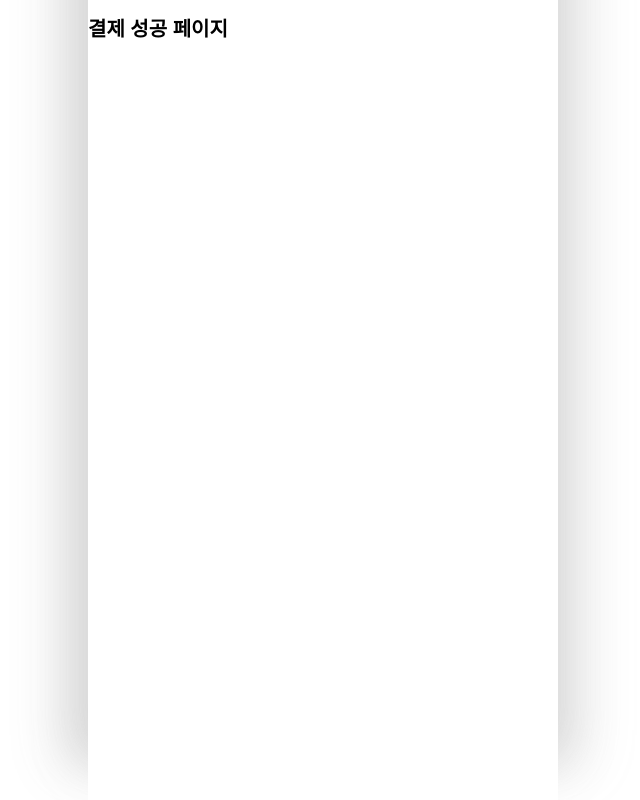
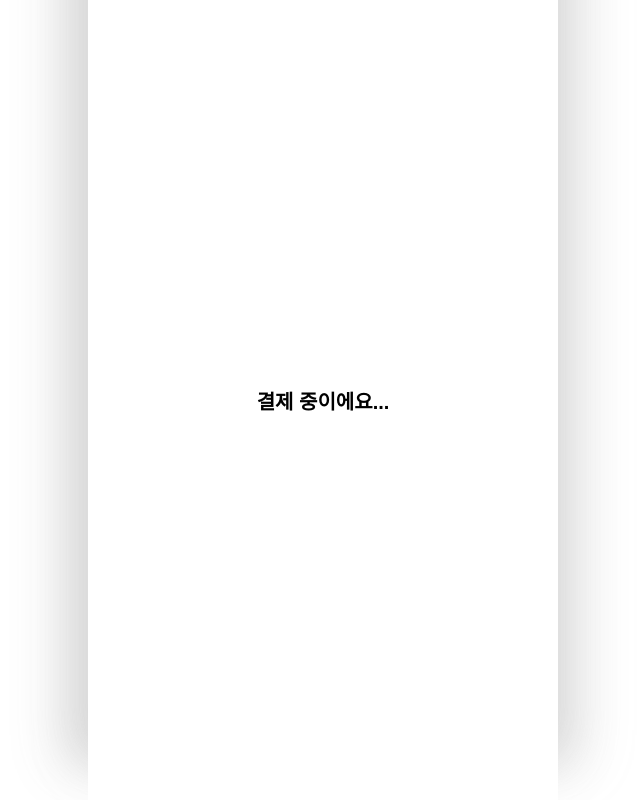
Before and after one commit to 2025-BLAYBUS-TEAM-hairGGmalza/hairGGmalza-client, a Next.js app: page /test/1 in a window 1280 px wide. Shown: the whole page, without its empty margins (317-957 px from the left). Built offline with nearby package versions, Linux system fonts and the light colour scheme; a web font is replaced by a local one.

Commit message:
FEAT: 결제 페이지 이동까지 성공

```diff
--- a/src/apis/payAPI.ts
+++ b/src/apis/payAPI.ts
@@ -23,8 +23,7 @@ export const postReservation = async (memberId: number, designerId: number, meet
       // ✅ 성공 시 결제 페이지로 리다이렉트
       if (response.data?.data?.next_redirect_pc_url) {
          console.log("🔗 결제 페이지로 이동:", response.data.data.next_redirect_pc_url);
-         // window.location.href=` ${response.data.data.next_redirect_pc_url}`// 새 창에서 열기
-         window.open(response.data.data.next_redirect_pc_url, "_blank"); // 새 창에서 열기
+         window.location.href=` ${response.data.data.next_redirect_pc_url}`// 새 창에서 열기
       } else {
          console.error("❌ 결제 URL이 응답에 없습니다.");
       }
@@ -46,8 +45,9 @@ export const postPGtoken = async (pg_token: string|null, reservationId: string)
 
    try {
       const response = await axios.get(`${API_URL}/reservation/${reservationId}/pay/completed?pg_token=${pg_token}`);
-
       console.log("✅ 결제 완료:", response.data);
+      // 결제 상세 내역 페이지로 이동
+      window.location.href=`/reservation/${reservationId}`//
 
       return response.data;
    }
--- a/src/app/test/[reservationId]/page.tsx
+++ b/src/app/test/[reservationId]/page.tsx
@@ -3,6 +3,7 @@
 import { postPGtoken } from '@/apis/payAPI';
 import { useParams } from 'next/navigation';
 import React, { useEffect } from 'react'
+import styled from 'styled-components';
 
 const PaymentSuccessPage = () => {
    const reservationId = String(useParams().reservationId);
@@ -13,11 +14,24 @@ const PaymentSuccessPage = () => {
             const pg_token = new URLSearchParams(window.location.search).get("pg_token");
             postPGtoken(pg_token, reservationId);
          }
+         else {
+            console.error("❌ pg_token이 없습니다.");
+         }
       }, [reservationId]);
 
    return (
-      <h1>결제 성공 페이지</h1>
+      <Wrapper>
+         <h1>결제 중이에요...</h1>
+      </Wrapper>
    )
 }
 
 export default PaymentSuccessPage
+
+const Wrapper = styled.div`
+   display: flex;
+   justify-content: center;
+   align-items: center;
+   height: 100vh;
+   font-size: 10px;
+`
```
Also changed, not shown: src/app/reservation/page.tsx (renamed from src/app/reservation/[memberId]/page.tsx, +2 -9 lines), src/app/test/page.tsx (+1 -1 lines), src/app/reservation/[reservationrId]/page.tsx (renamed from src/app/reservation/[memberId]/[reservationId]/page.tsx).
